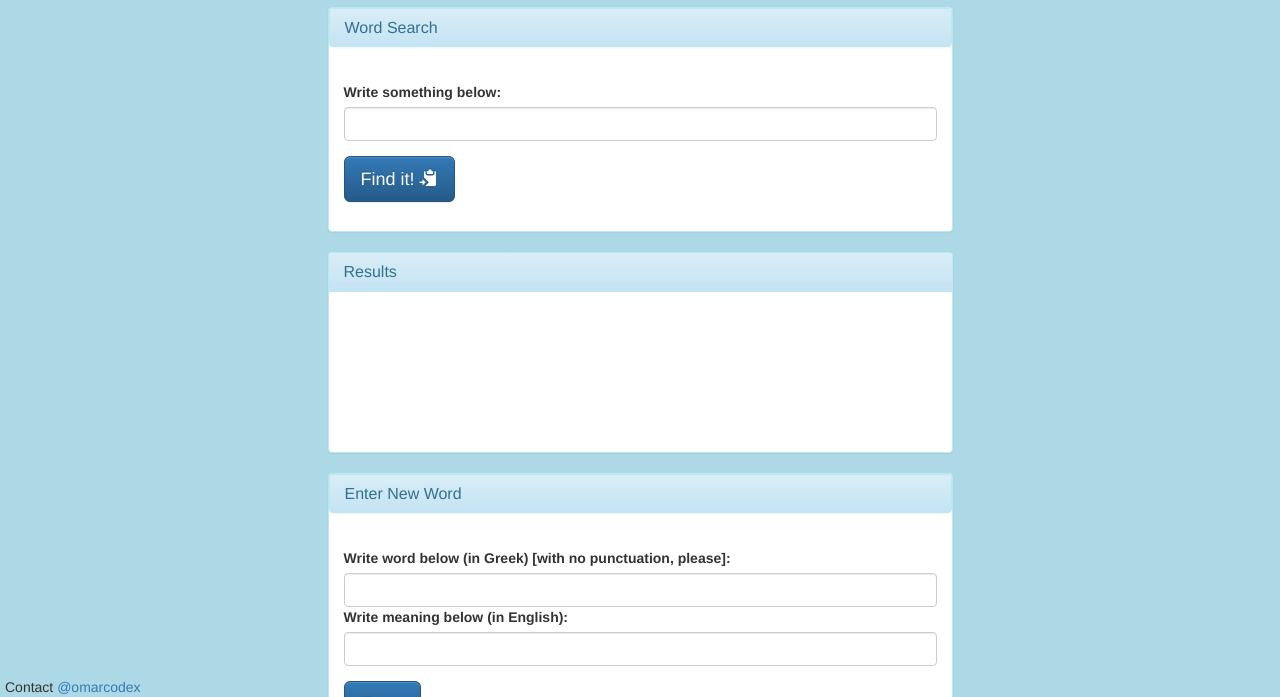
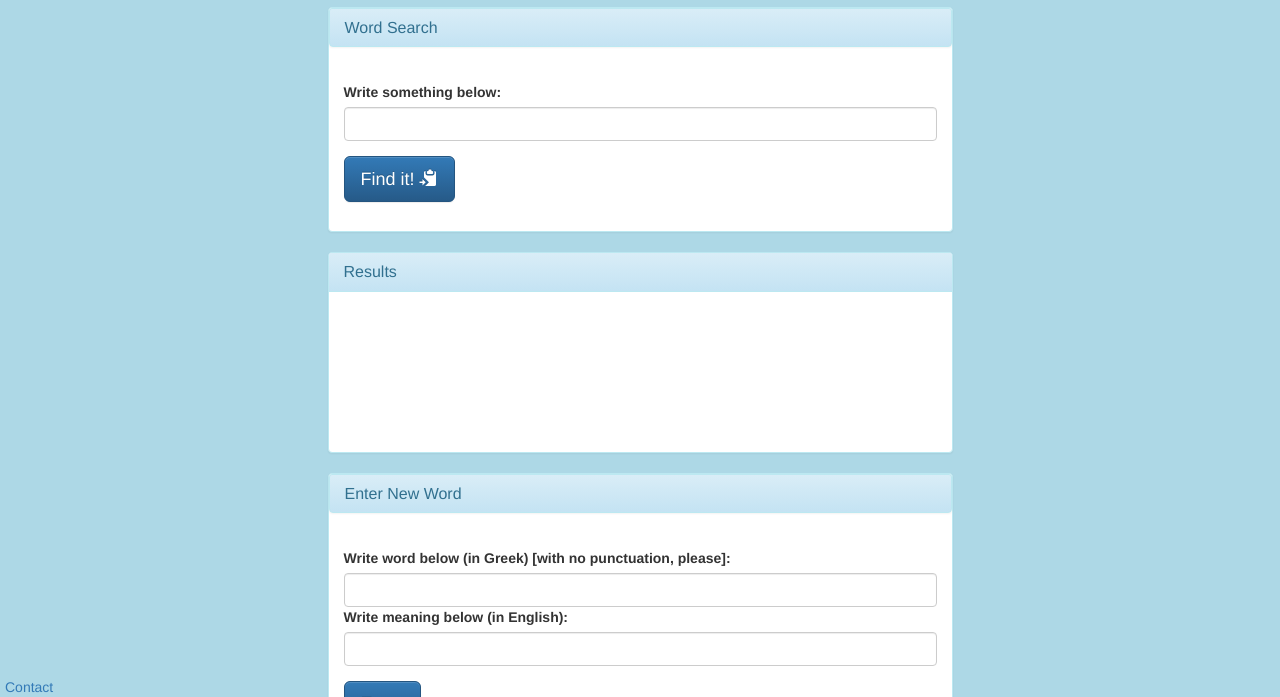
Before and after one commit to omarcodex/projekt-greek, a website: page public/index.html in a window 1280 px wide. Shown: the part 103-800 px from the top of the page. Drawn offline with nearby package versions, Linux system fonts and the light colour scheme.

Commit message:
Update copy

```diff
--- a/public/index.html
+++ b/public/index.html
@@ -104,7 +104,7 @@
     <footer>
       <div class='row'>
         <div class="col-md-12 col-md-offset-0 text-center">
-          <div>Contact <a href="https://github.com/omarcodex">@omarcodex</a></div>
+          <div><a href="mailto:omaralimalik@gmail.com">Contact</a></div>
         </div>
     </div>
     </footer>
```
